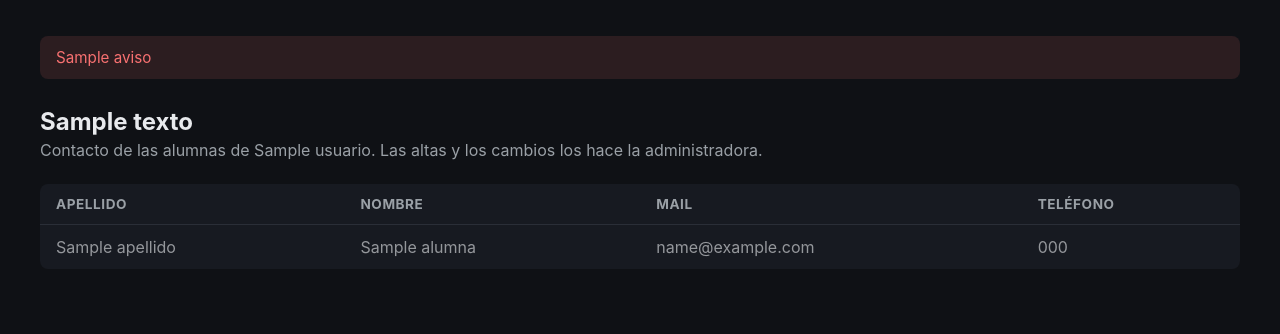
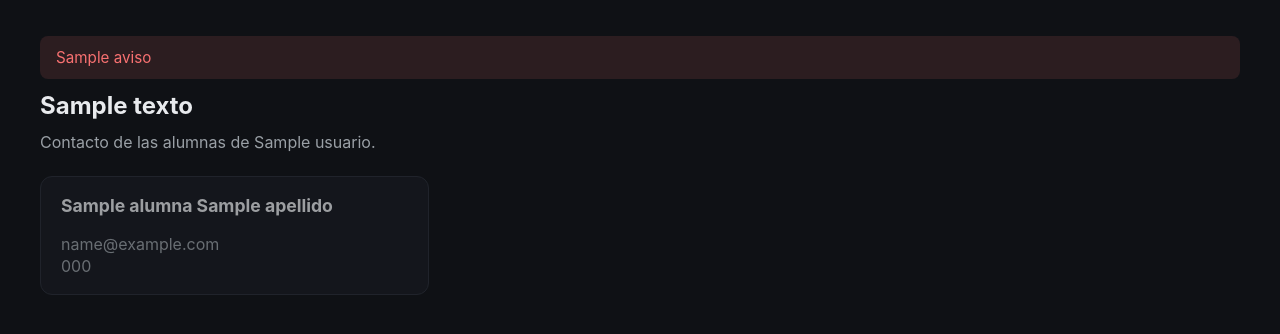
Before and after one commit to pilisoldo1-code/Just-Show-Up, a FastAPI app: template app/templates/profesora_alumnas.html in a window 1280 px wide. Shown: the part 111-445 px from the top of the page. Run offline with FastAPI, Linux system fonts and the light colour scheme; the template is opened without the code that fills it: most values are stand-ins (such as "Sample title", 1, 10 or a date in 2020).

Commit message:
Profesoras, Alumnas y Mi historial: fichas más claras y consistentes con Empresas
- Encabezado con título y botón en una fila (también en celular) y textos más breves.
- Fichas de personas: nombre, rol y estado arriba; correo recortado con «…» que se despliega al tocarlo;
  cédula y carné (con fecha legible) lado a lado; acciones al pie. Componente de correo compartido.
- Mi historial: fecha destacada, hora y duración, precio a la derecha (tachado si la clase se canceló) y estado visible.

Co-Authored-By: Claude Opus 5.5 <noreply@anthropic.com>

```diff
--- a/app/static/style.css
+++ b/app/static/style.css
@@ -2359,7 +2359,7 @@ main.ancho.empresa-detalle {
     white-space: nowrap;
 }
 
-.admin-mail {
+.correo {
     display: block;
     width: 100%;
     padding: 0;
@@ -2372,27 +2372,27 @@ main.ancho.empresa-detalle {
 }
 
 /* sin <wbr>: Chrome corta en ellos aunque haya nowrap */
-.admin-mail .mail-corto {
+.correo .mail-corto {
     display: block;
     white-space: nowrap;
     overflow: hidden;
     text-overflow: ellipsis;
 }
 
-.admin-mail .mail-completo {
+.correo .mail-completo {
     display: block;
     overflow-wrap: anywhere;
 }
 
-.admin-mail [hidden] {
+.correo [hidden] {
     display: none;
 }
 
-.admin-mail[data-recortado] {
+.correo[data-recortado] {
     cursor: pointer;
 }
 
-.admin-mail:focus-visible {
+.correo:focus-visible {
     outline: 2px solid var(--accent);
     outline-offset: 2px;
     border-radius: 4px;
@@ -2575,7 +2575,7 @@ main.ancho.empresa-detalle {
         text-align: center;
     }
 
-    .admin-mail {
+    .correo {
         font-size: 0.9rem;
     }
 
@@ -2600,3 +2600,179 @@ main.ancho.empresa-detalle {
         margin-bottom: 16px;
     }
 }
+
+/* ---------- fichas de personas y Mi historial ---------- */
+.personas-grid {
+    display: grid;
+    grid-template-columns: repeat(auto-fill, minmax(300px, 1fr));
+    gap: 16px;
+}
+
+.persona-card {
+    background: var(--card);
+    border: 1px solid #2a2e37;
+    border-radius: 12px;
+    padding: 18px 20px;
+    display: flex;
+    flex-direction: column;
+    gap: 12px;
+    min-width: 0;
+}
+
+.persona-inactiva {
+    opacity: 0.65;
+}
+
+.persona-cabecera h2 {
+    margin: 0 0 6px;
+    font-size: 1.1rem;
+    overflow-wrap: anywhere;
+}
+
+.persona-insignias {
+    display: flex;
+    flex-wrap: wrap;
+    align-items: center;
+    gap: 6px 8px;
+}
+
+.persona-rol {
+    font-size: 0.85rem;
+    color: var(--muted);
+}
+
+.persona-contacto {
+    display: grid;
+    grid-template-columns: minmax(0, 1fr);  /* si no, la columna toma el ancho del correo y no se recorta */
+    gap: 2px;
+    min-width: 0;
+}
+
+.persona-telefono {
+    color: var(--muted);
+}
+
+.persona-datos {
+    display: grid;
+    grid-template-columns: 1fr 1fr;
+    gap: 8px;
+    margin: 0;
+}
+
+.persona-datos div {
+    background: var(--bg);
+    border-radius: 8px;
+    padding: 8px 10px;
+    min-width: 0;
+}
+
+.persona-datos dt {
+    color: var(--muted);
+    font-size: 0.75rem;
+}
+
+.persona-datos dd {
+    margin: 2px 0 0;
+    overflow-wrap: anywhere;
+}
+
+.persona-acciones {
+    display: flex;
+    align-items: center;
+    flex-wrap: wrap;
+    gap: 8px 16px;
+    margin-top: auto;
+    padding-top: 4px;
+}
+
+.persona-acciones form {
+    margin: 0;
+}
+
+.historial-resumen {
+    display: flex;
+    flex-wrap: wrap;
+    gap: 8px;
+    margin: 0 0 16px;
+}
+
+.historial-cifra {
+    background: var(--card);
+    border: 1px solid #2a2e37;
+    border-radius: 999px;
+    padding: 6px 14px;
+    color: var(--muted);
+    font-size: 0.9rem;
+}
+
+.historial-cifra strong {
+    color: var(--text);
+}
+
+.historial {
+    list-style: none;
+    margin: 0;
+    padding: 0;
+    display: grid;
+    gap: 10px;
+}
+
+.historial-item {
+    background: var(--card);
+    border: 1px solid #2a2e37;
+    border-radius: 12px;
+    padding: 14px 16px;
+    display: grid;
+    gap: 6px;
+}
+
+.historial-cabecera,
+.historial-detalle {
+    display: flex;
+    justify-content: space-between;
+    align-items: center;
+    gap: 12px;
+}
+
+.historial-cabecera .badge {
+    flex-shrink: 0;
+    text-align: center;
+}
+
+.historial-fecha {
+    font-weight: 700;
+    font-size: 1.05rem;
+    white-space: nowrap;
+}
+
+.historial-cabecera {
+    flex-wrap: wrap;
+    row-gap: 6px;
+}
+
+.historial-detalle {
+    color: var(--muted);
+    font-size: 0.95rem;
+}
+
+.historial-precio {
+    color: var(--text);
+    font-weight: 600;
+}
+
+.historial-sin-cargo {
+    color: var(--muted);
+    font-weight: 400;
+    text-decoration: line-through;
+}
+
+@media (max-width: 600px) {
+    .personas-grid {
+        grid-template-columns: 1fr;
+        gap: 12px;
+    }
+
+    .persona-card {
+        padding: 16px;
+    }
+}
--- /dev/null
+++ b/app/templates/_correo.html
@@ -0,0 +1,7 @@
+{# Correo en una sola línea: si no entra se recorta con «…» y, al tocarlo (o con Enter/Espacio), se despliega completo en
+   su lugar. Incluir una vez por página el script de abajo con {% include "_correo_script.html" %}. #}
+{% macro correo(mail, quien) -%}
+<button type="button" class="correo" title="{{ mail }}" aria-label="Correo de {{ quien }}: {{ mail }}"
+    ><span class="mail-corto">{{ mail }}</span><span class="mail-completo" hidden
+    >{{ mail | e | replace('@', '@<wbr>' | safe) | replace('.', '.<wbr>' | safe) }}</span></button>
+{%- endmacro %}
--- /dev/null
+++ b/app/templates/_correo_script.html
@@ -0,0 +1,27 @@
+<script>
+    // Correos recortados con «…»: tocarlos los despliega completos en su lugar (ver _correo.html).
+    (function () {
+        var correos = document.querySelectorAll("button.correo");
+        function marcar() {
+            correos.forEach(function (c) {
+                if (c.classList.contains("abierto")) return;
+                var t = c.querySelector(".mail-corto");  // el botón no informa el desborde: se mide el texto
+                var recortado = t.scrollWidth > t.clientWidth + 1;
+                c.toggleAttribute("data-recortado", recortado);
+                c.tabIndex = recortado ? 0 : -1;
+                if (recortado) c.setAttribute("aria-expanded", "false"); else c.removeAttribute("aria-expanded");
+            });
+        }
+        correos.forEach(function (c) {
+            c.addEventListener("click", function () {
+                if (!c.hasAttribute("data-recortado") && !c.classList.contains("abierto")) return;
+                var abierto = c.classList.toggle("abierto");
+                c.querySelector(".mail-corto").hidden = abierto;
+                c.querySelector(".mail-completo").hidden = !abierto;
+                c.setAttribute("aria-expanded", abierto ? "true" : "false");
+            });
+        });
+        marcar();
+        window.addEventListener("resize", marcar);
+    })();
+</script>
--- a/app/templates/profesora_alumnas.html
+++ b/app/templates/profesora_alumnas.html
@@ -7,6 +7,7 @@
     <link rel="stylesheet" href="/static/style.css" />
 </head>
 <body>
+    {% from "_correo.html" import correo %}
     {% include "_menu.html" %}
     <main class="ancho">
 
@@ -14,69 +15,68 @@
         <div class="aviso {{ 'aviso-ok' if aviso_ok else 'aviso-error' }}">{{ aviso }}</div>
         {% endif %}
 
-        <div class="header-row">
+        <div class="seccion-encabezado">
             <h1>{{ textos.titulo }}</h1>
             {% if usuario.es_admin %}<a class="btn" href="/profesora/{{ seccion }}/nueva">{{ textos.nueva }}</a>{% endif %}
         </div>
-        {% if usuario.es_admin %}
-        <p class="subtitle">{{ textos.titulo }} de {{ usuario.empresa_nombre or 'tu empresa' }}. Tocá «Editar» para ver o cambiar sus datos,
-            su rol y su estado. Cada persona tiene un solo rol en tu empresa.{% if seccion == 'profesoras' %} Las administradoras
-            aparecen acá para consultarlas: a ellas solo las gestiona la administración general.{% endif %}</p>
+        {% if not usuario.es_admin %}
+        <p class="subtitle seccion-descripcion">Contacto de las alumnas de {{ usuario.empresa_nombre or 'tu empresa' }}.</p>
+        {% elif seccion == 'profesoras' %}
+        <p class="subtitle seccion-descripcion">Profesoras y administradoras de {{ usuario.empresa_nombre or 'tu empresa' }}.
+            Las administradoras aparecen solo para consulta: sus permisos los gestiona la superadministradora.</p>
         {% else %}
-        <p class="subtitle">Contacto de las alumnas de {{ usuario.empresa_nombre or 'tu empresa' }}. Las altas y los cambios los hace la administradora.</p>
+        <p class="subtitle seccion-descripcion">Alumnas de {{ usuario.empresa_nombre or 'tu empresa' }}. Con «Editar» cambiás sus
+            datos, su rol o su estado.</p>
         {% endif %}
 
-        <div class="tabla-scroll">
-        <table class="horario-table tabla-tarjetas">
-            <thead>
-                <tr>
-                    <th>Apellido</th>
-                    <th>Nombre</th>
-                    <th>Mail</th>
-                    <th>Teléfono</th>
+        <div class="personas-grid">
+            {% for a in alumnas %}
+            {% set quien = a.nombre ~ ' ' ~ a.apellido %}
+            {% set otra_admin = a.es_admin and not a.yo %}
+            <article class="persona-card {{ '' if a.activa else 'persona-inactiva' }}">
+                <div class="persona-cabecera">
+                    <h2>{{ quien }}</h2>
                     {% if usuario.es_admin %}
-                    {% if seccion == 'alumnas' %}<th>Cédula</th><th>Carné de salud vence</th>{% endif %}
-                    <th>Roles</th>
-                    <th>Estado</th>
-                    <th></th>
+                    <div class="persona-insignias">
+                        <span class="persona-rol">{{ (a.roles or ['Alumna'])|join(' · ') }}</span>
+                        <span class="badge {{ 'badge-on' if a.activa else 'badge-off' }}">{{ 'Activa' if a.activa else 'Inactiva' }}</span>
+                    </div>
                     {% endif %}
-                </tr>
-            </thead>
-            <tbody>
-                {% for a in alumnas %}
-                <tr class="{{ '' if a.activa else 'fila-inactiva' }}">
-                    <td data-label="Apellido">{{ a.apellido }}</td>
-                    <td data-label="Nombre">{{ a.nombre }}</td>
-                    <td data-label="Mail">{{ a.mail }}</td>
-                    <td data-label="Teléfono">{{ a.telefono or '—' }}</td>
+                </div>
+                <div class="persona-contacto">
+                    {{ correo(a.mail, quien) }}
+                    <span class="persona-telefono">{{ a.telefono or 'Sin teléfono' }}</span>
+                </div>
+                {% if usuario.es_admin and seccion == 'alumnas' %}
+                <dl class="persona-datos">
+                    <div><dt>Cédula</dt><dd>{{ a.cedula_txt or 'No registrada' }}</dd></div>
+                    <div><dt>Carné vence</dt>
+                        <dd>{% if a.fecha_vencimiento_carne_salud %}{% set f = a.fecha_vencimiento_carne_salud.split('-') %}{{ f[2] }}/{{ f[1] }}/{{ f[0] }}{% else %}—{% endif %}</dd></div>
+                </dl>
+                {% endif %}
                 {% if usuario.es_admin %}
-                    {% if seccion == 'alumnas' %}
-                    <td data-label="Cédula">{{ a.cedula_txt or 'No registrada' }}</td>
-                    <td data-label="Carné vence">{{ a.fecha_vencimiento_carne_salud or '—' }}</td>
-                    {% endif %}
-                    <td data-label="Roles">{{ (a.roles or ['Alumna'])|join(' · ') }}</td>
-                    <td data-label="Estado"><span class="badge {{ 'badge-on' if a.activa else 'badge-off' }}">{{ 'Activa' if a.activa else 'Inactiva' }}</span></td>
-                    <td class="acciones">
-                        {% set otra_admin = a.es_admin and not a.yo %}
+                <div class="persona-acciones">
                     <a class="btn btn-chico" href="/profesora/{{ seccion }}/{{ a.id }}">{{ 'Ver' if otra_admin else 'Editar' }}</a>
                     {% if not a.yo and not otra_admin %}
                     <form action="/profesora/alumnas/{{ a.id }}/reiniciar-contrasena" method="post"
-                              onsubmit="return confirm('¿Generar una contraseña nueva para {{ a.nombre }} {{ a.apellido }}? La anterior dejará de funcionar.')">
+                          data-confirmar="¿Generar una contraseña nueva para {{ quien }}? La anterior deja de funcionar en su cuenta, en todas las empresas donde usa Just Show Up.">
                         <input type="hidden" name="desde" value="{{ seccion }}" />
                         <button type="submit" class="link-btn">Reiniciar contraseña</button>
                     </form>
                     {% endif %}
-                    </td>
+                </div>
                 {% endif %}
-                </tr>
+            </article>
             {% else %}
-                <tr>
-                    <td colspan="{{ 9 if usuario.es_admin else 4 }}" class="empty">{{ textos.vacia }}</td>
-                </tr>
+            <p class="empty">{{ textos.vacia }}</p>
             {% endfor %}
-            </tbody>
-        </table>
         </div>
     </main>
+    {% include "_correo_script.html" %}
+    <script>
+        document.querySelectorAll("form[data-confirmar]").forEach(function (f) {
+            f.addEventListener("submit", function (ev) { if (!confirm(f.dataset.confirmar)) ev.preventDefault(); });
+        });
+    </script>
 </body>
 </html>
```
Also changed, not shown: CLAUDE.md (+4 -0 lines), app/templates/admin_empresa.html (+3 -28 lines), app/templates/mi_historial.html (+16 -9 lines), tests/test_multiempresa_app.py (+7 -5 lines). Lines whose indentation alone changed are shown as unchanged.
